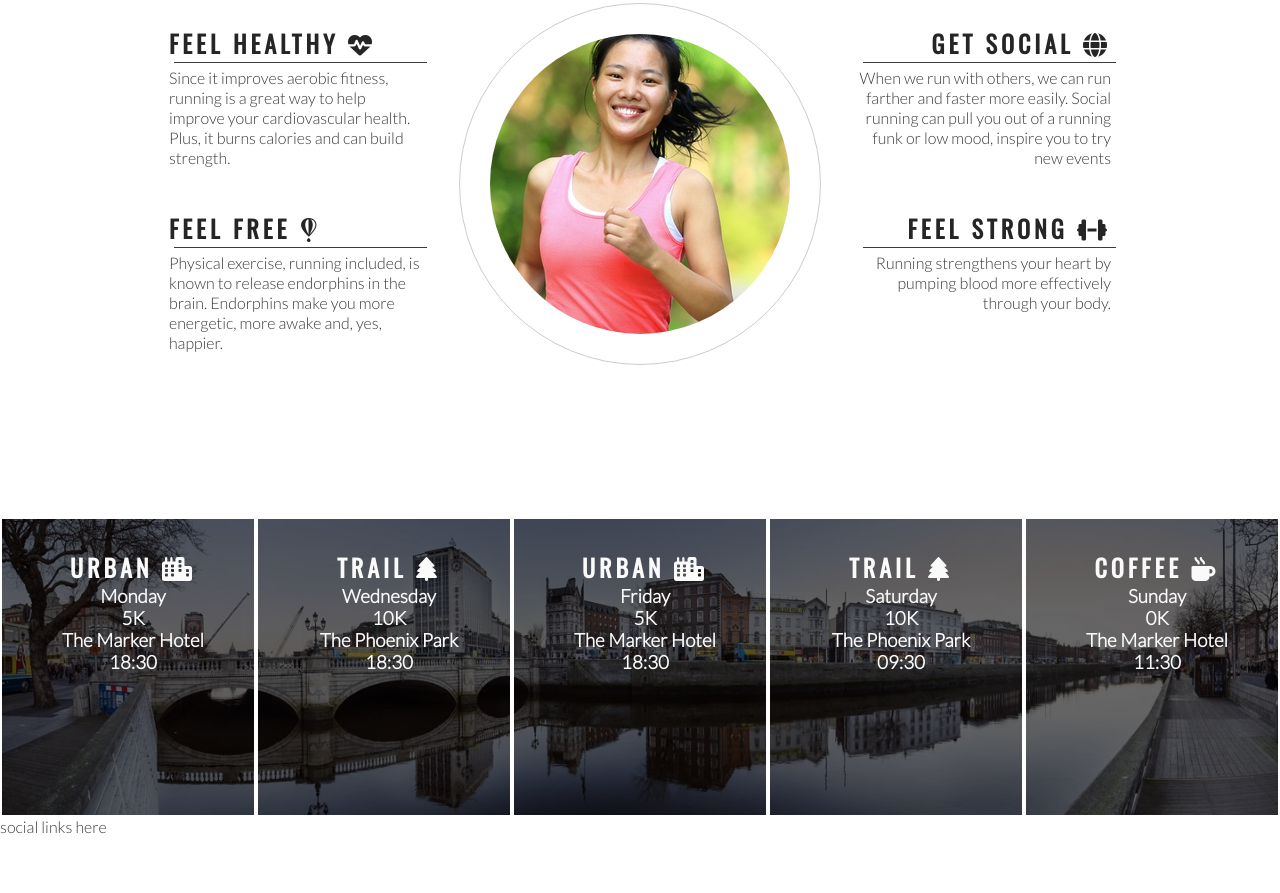
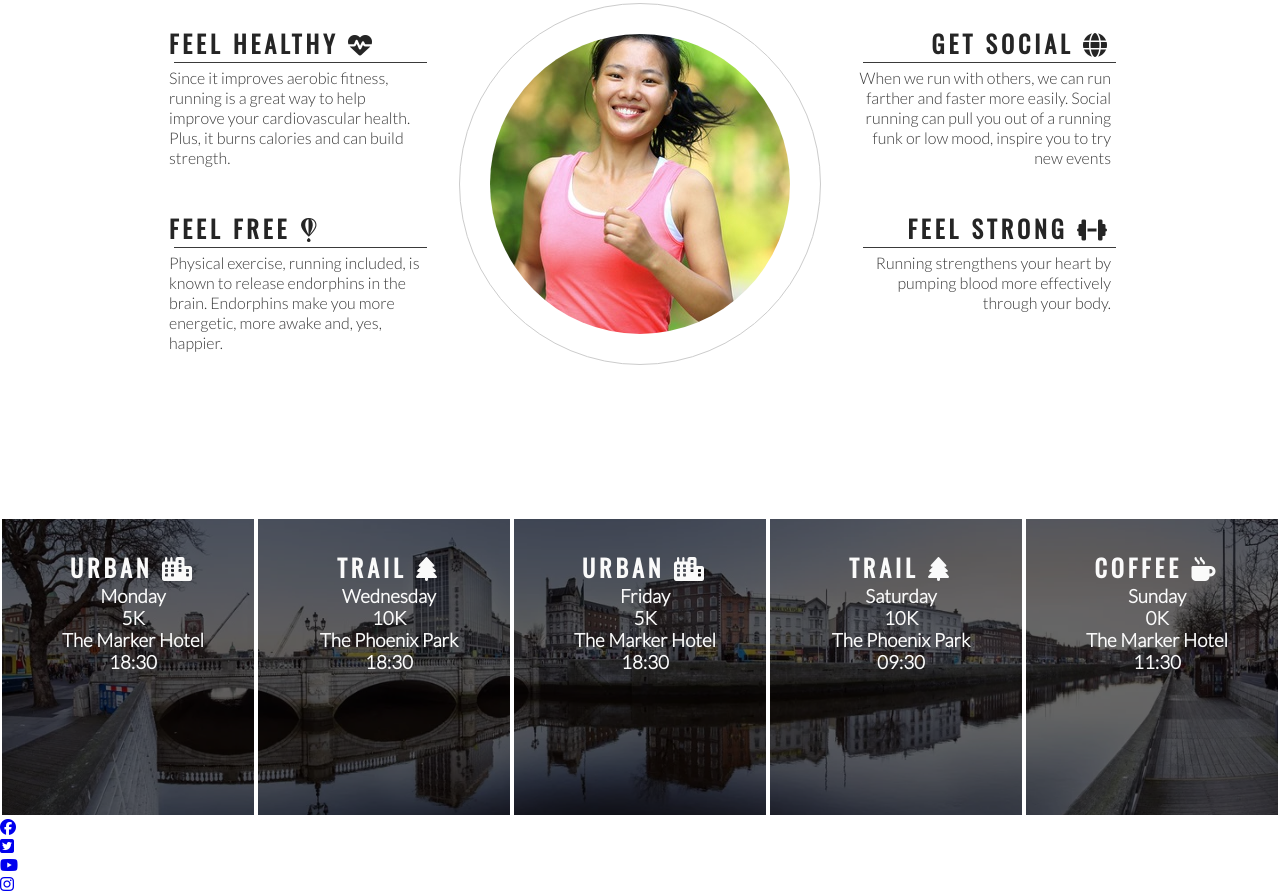
Before and after one commit to DFCOILRUA/love-running, a plain HTML site: page index.html in a window 1280 px wide. Shown: the part 778-1671 px from the top of the page. Before the commit the page ends 1614 px from the top, so only its background shows below. Drawn offline with nearby package versions, Linux system fonts and the light colour scheme.

Commit message:
Add social media icons to footer

```diff
--- a/index.html
+++ b/index.html
@@ -117,8 +117,27 @@
         </div>
     </section>
     <footer>
-        social links here
+        <ul>
+            <li>
+                <a href="https://facebook.com" target="_blank" rel="noopener"
+                aria-label="Visit our Facebook page (opens in a mew tab)"><i class="fa-brands fa-facebook"></i></a>
+            </li>
+            <li>
+                <a href="https://twitter.com" target="_blank" rel="noopener"
+                aria-label="Visit our Twitter page (opens in a mew tab)"><i class="fa-brands fa-square-twitter"></i></a>
+            </li>
+            <li>
+                <a href="https://youtube.com" target="_blank" rel="noopener"
+                aria-label="Visit our Youtube page (opens in a mew tab)"><i class="fa-brands fa-youtube"></i></a>
+            </li>
+            <li>
+                <a href="https://instagram.com" target="_blank" rel="noopener"
+                aria-label="Visit our Instagram page (opens in a mew tab)"><i class="fa-brands fa-instagram"></i></a>
+            </li>
+        </ul>
     </footer>
+
+
 
     <!-- font awesome script -->
 <script src="https://kit.fontawesome.com/127bf2c8ff.js" crossorigin="anonymous"></script>
```
